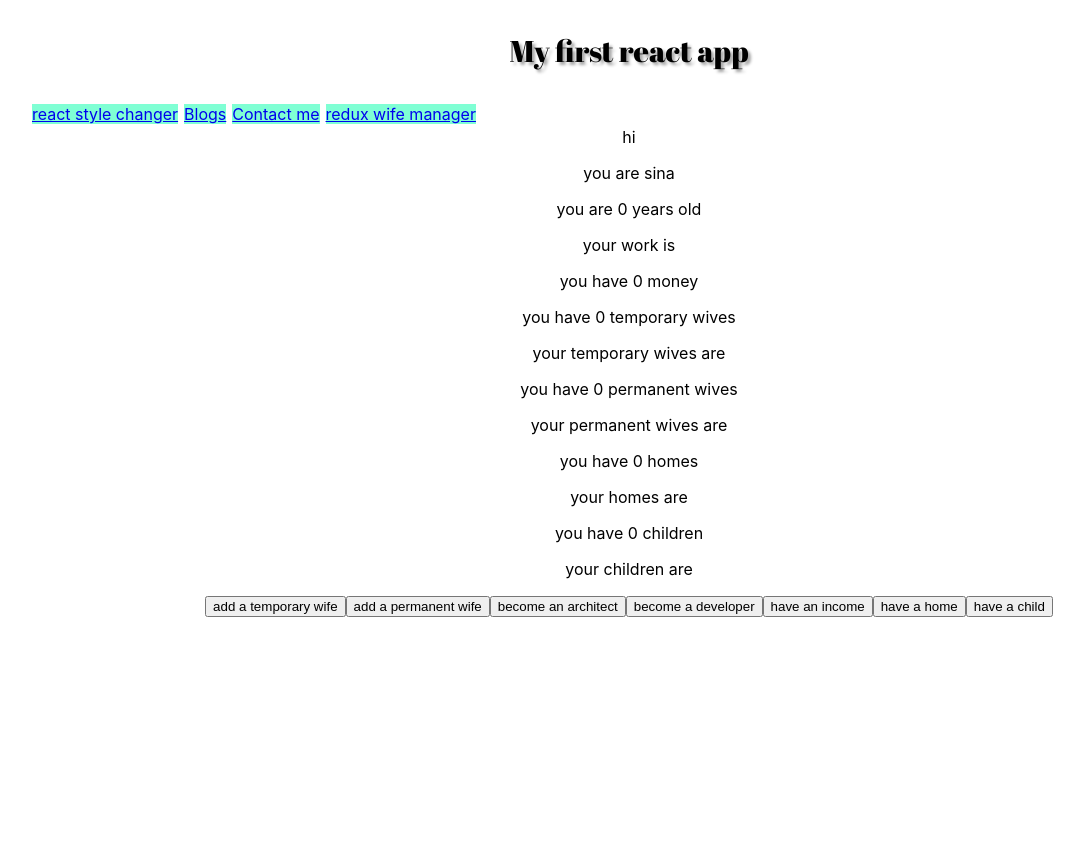
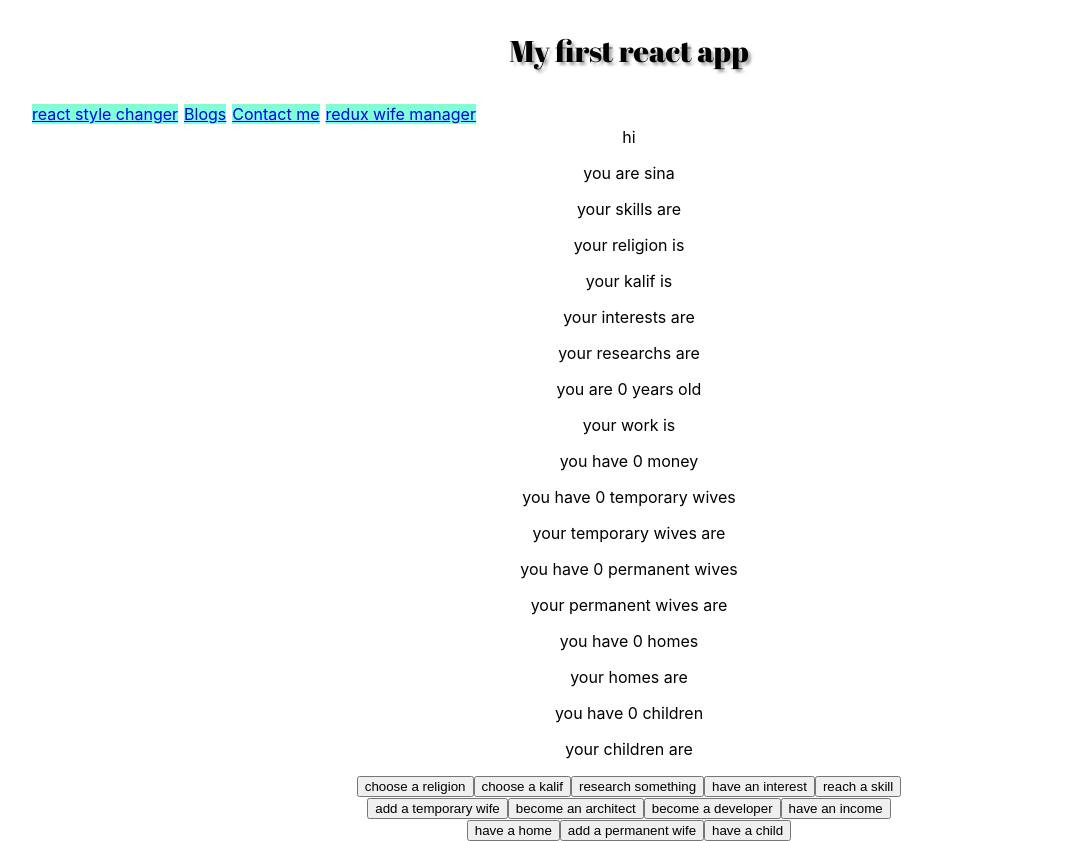
Before and after one commit to sinazaker1400/first_try, a React (Create React App) app: page /Redux in a window 1280 px wide. Shown: the whole page, without its empty margins (11-1095 px from the left). Before the commit the page ends 800 px from the top, so only its background shows below. Built offline with nearby package versions, Linux system fonts and the light colour scheme; a web font is replaced by a local one.

Commit message:
adding lifeReducer & combineReducers

```diff
--- a/package.json
+++ b/package.json
@@ -10,6 +10,7 @@
     "react": "^17.0.2",
     "react-dom": "^17.0.2",
     "react-scripts": "5.0.0",
+    "redux": "^4.2.0",
     "sass": "^1.49.9",
     "web-vitals": "^2.1.4"
   },
--- a/src/pages/Redux.js
+++ b/src/pages/Redux.js
@@ -1,6 +1,7 @@
-import { createStore  , applyMiddleware} from 'redux';
+import { createStore  , applyMiddleware, combineReducers} from 'redux';
 import Button from "./Button";
 import React, { useState } from "react";
+
 
 const wifeReducer = (state = {
   name: 'sina',
@@ -72,12 +73,58 @@ const wifeReducer = (state = {
   return state;
 };
 
+const lifeReducer = (state = {
+skills: [],
+religion: "",
+kalif: "",
+interests: [],
+researchs:[],
+}, action) => {
+  switch(action.type) {
+    case "ADD_SKILL":
+      state = {
+        ...state,
+        skills: [...state.skills, action.payload]
+      };
+      break;
+
+      case "SET_RELIGION":
+      state = {
+        ...state,
+        religion: action.payload
+      };
+      break;
+
+      case "CHOOSE_KALIF":
+      state = {
+        ...state,
+        kalif: action.payload
+      };
+      break;
+
+      case "HAVE_INTEREST":
+      state = {
+        ...state,
+        interests: [...state.interests, action.payload]
+      };
+      break;
+
+      case "DO_RESEARCH":
+      state = {
+        ...state,
+        researchs: [...state.researchs, action.payload]
+      };
+      break;
+  };
+  return state;
+};
+
 const theLogger = (store) => (next) => (action) => {
-console.log('the action is', action);
+console.log('logging by middleWare: the action is', action);
 next(action);
 };
 
-const store = createStore(wifeReducer, applyMiddleware(theLogger));
+const store = createStore(combineReducers({lifeReducer,wifeReducer}), applyMiddleware(theLogger));
 
 
 const Wives = () => {
@@ -87,20 +134,70 @@ const Wives = () => {
     <div className="App clearFix">
 
       <p>hi</p>
-      <p>you are {state.name}</p>
-      <p>you are {state.age} years old</p>
-      <p>your work is {state.work}</p>
-      <p>you have {state.money} money</p>
-      <p>you have {state.wives.length} temporary wives</p>
-      <p>your temporary wives are {state.wives.map(wife => wife + " ")}</p>
-      <p>you have {state.permanentWives.length} permanent wives</p>
-      <p>your permanent wives are {state.permanentWives.map(wife => wife + " ")}</p>
-      <p>you have {state.homes.length} homes</p>
-      <p>your homes are {state.homes.map(home => home + " ")}</p>
-      <p>you have {state.children.length} children</p>
-      <p>your children are {state.children.map(child => child+ " ")}</p>
+      <p>you are {state.wifeReducer.name}</p>
+      <p>your skills are {state.lifeReducer.skills.map(skill => skill+ " ")}</p>
+      <p>your religion is {state.lifeReducer.religion}</p>
+      <p>your kalif is {state.lifeReducer.kalif}</p>
+      <p>your interests are {state.lifeReducer.interests.map(interest => interest + " ")}</p>
+      <p>your researchs are {state.lifeReducer.researchs.map(research => research + " ")}</p>
+      <p>you are {state.wifeReducer.age} years old</p>
+      <p>your work is {state.wifeReducer.work}</p>
+      <p>you have {state.wifeReducer.money} money</p>
+      <p>you have {state.wifeReducer.wives.length} temporary wives</p>
+      <p>your temporary wives are {state.wifeReducer.wives.map(wife => wife + " ")}</p>
+      <p>you have {state.wifeReducer.permanentWives.length} permanent wives</p>
+      <p>your permanent wives are {state.wifeReducer.permanentWives.map(wife => wife + " ")}</p>
+      <p>you have {state.wifeReducer.homes.length} homes</p>
+      <p>your homes are {state.wifeReducer.homes.map(home => home + " ")}</p>
+      <p>you have {state.wifeReducer.children.length} children</p>
+      <p>your children are {state.wifeReducer.children.map(child => child+ " ")}</p>
 
-
+      <Button
+      text="choose a religion"
+      eventHandler={() => {
+        store.dispatch({
+        type: 'SET_RELIGION',
+        payload: 'Islam'
+      });
+    setState(store.getState())
+      }}/>
+      <Button
+      text="choose a kalif"
+      eventHandler={() => {
+        store.dispatch({
+        type: 'CHOOSE_KALIF',
+        payload: 'al-Imam al-Mahdy'
+      });
+    setState(store.getState())
+      }}/>
+       <Button
+      text="research something"
+      eventHandler={() => {
+        store.dispatch({
+        type: 'DO_RESEARCH',
+        payload: 'art'
+      });
+    setState(store.getState())
+      }}/>
+      <Button
+      text="have an interest"
+      eventHandler={() => {
+        store.dispatch({
+        type: 'HAVE_INTEREST',
+        payload: 'gaming'
+      });
+    setState(store.getState())
+      }}/>
+      <Button
+      text="reach a skill"
+      eventHandler={() => {
+        store.dispatch({
+        type: 'ADD_SKILL',
+        payload: 'front-end developer'
+      });
+    setState(store.getState())
+      }}/>
+<br />
       <Button
       text="add a temporary wife"
       eventHandler={() => {
@@ -110,15 +207,7 @@ const Wives = () => {
       });
     setState(store.getState())
       }}/>
-      <Button
-      text="add a permanent wife"
-      eventHandler={() => {
-        store.dispatch({
-        type: 'PERMANENT_MARRY',
-        payload: 'mary'
-      });
-    setState(store.getState())
-      }}/>
+
       <Button
       text="become an architect"
       eventHandler={() => {
@@ -146,27 +235,44 @@ const Wives = () => {
       });
       setState(store.getState())
       }}/>
+      <br />
       <Button
       text="have a home"
       eventHandler={() => {
         store.dispatch({
         type: 'HABITATION',
-        payload: "home" + `${state.homes.length + 1}`
+        payload: "home" + `${state.wifeReducer.homes.length + 1}`
       });
       setState(store.getState())
+      }}/>
+      <Button
+      text="add a permanent wife"
+      eventHandler={() => {
+        store.dispatch({
+        type: 'PERMANENT_MARRY',
+        payload: 'mary'
+      });
+    setState(store.getState())
       }}/>
       <Button
       text="have a child"
       eventHandler={() => {
         store.dispatch({
         type: 'BORN',
-        payload: "child" + `${state.children.length + 1}`
+        payload: "child" + `${state.wifeReducer.children.length + 1}`
       });
       setState(store.getState())
       }}/>
 
 
+
     </div>
   )
 }
+
+store.subscribe(() => {
+  console.log('logged by subscribe: ', store.getState());
+})
+
+
 export default Wives;
```
Also changed, not shown: 1 other file (tests, documents, lock files or other folders).
